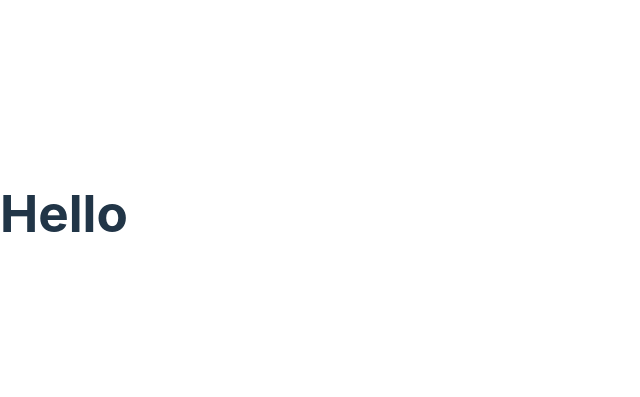
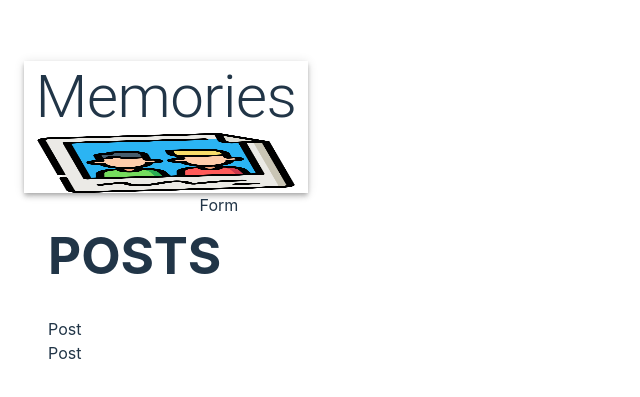
Before and after one commit to Delaunay-I/memories_project, a React (Vite) app in the folder client/: page / in a window 1280 px wide. Shown: the part 187-584 px from the top of the page, without its empty margins (0-640 px from the left). Built offline with nearby package versions, Linux system fonts and the light colour scheme.

Commit message:
Add new components and dependencies

```diff
--- a/client/package.json
+++ b/client/package.json
@@ -10,6 +10,9 @@
     "preview": "vite preview"
   },
   "dependencies": {
+    "@emotion/react": "^11.11.1",
+    "@emotion/styled": "^11.11.0",
+    "@mui/material": "^5.14.18",
     "axios": "^1.6.2",
     "moment": "^2.29.4",
     "react": "^18.2.0",
--- a/client/src/App.jsx
+++ b/client/src/App.jsx
@@ -1,9 +1,37 @@
+import Container from '@mui/material/Container';
+import AppBar from '@mui/material/AppBar';
+import Typography from '@mui/material/Typography';
+import Grow from '@mui/material/Grow';
+import Grid from '@mui/material/Grid';
+
+import Posts from './components/Posts/Post';
+import Form from './components/Form/Form';
+
+import memories from './images/memories.png';
+
 function App() {
 
   return (
-    <>
-      <h1>Hello</h1>
-    </>
+    <Container maxwidth='lg'>
+      <AppBar position='static' color='inherit'>
+        <Typography variant="h2" align="center">
+          Memories
+        </Typography>
+        <img src={memories} alt="memories" height={60}/>
+      </AppBar>
+      <Grow in>
+        <Container>
+          <Grid container justify="space-between" alignItems="stretch" spacing={3}>
+            <Grid item xs={12} sm={7}>
+              <Posts />
+            </Grid>
+            <Grid item xs={12} sm={4}>
+              <Form />
+            </Grid>
+          </Grid>
+        </Container>
+      </Grow>
+    </Container>
   )
 }
 
--- /dev/null
+++ b/client/src/components/Form/Form.jsx
@@ -0,0 +1,7 @@
+const Form = () => {
+  return (
+    <div>Form</div>
+  )
+}
+
+export default Form;
--- /dev/null
+++ b/client/src/components/Posts/Post.jsx
@@ -0,0 +1,13 @@
+import Post from './Post/Post';
+
+const Posts = () => {
+  return (
+    <>
+      <h1>POSTS</h1>
+      <Post />
+      <Post />
+    </>
+  )
+}
+
+export default Posts;
--- /dev/null
+++ b/client/src/components/Posts/Post/Post.jsx
@@ -0,0 +1,7 @@
+const Post = () => {
+  return (
+    <div>Post</div>
+  )
+}
+
+export default Post;
```
Also changed, not shown: client/src/components/Form/styles.js (added), client/src/components/Posts/Post/styles.js (added), client/src/components/Posts/styles.js (added), client/src/images/memories.png (added), 1 other file (tests, documents, lock files or other folders).
